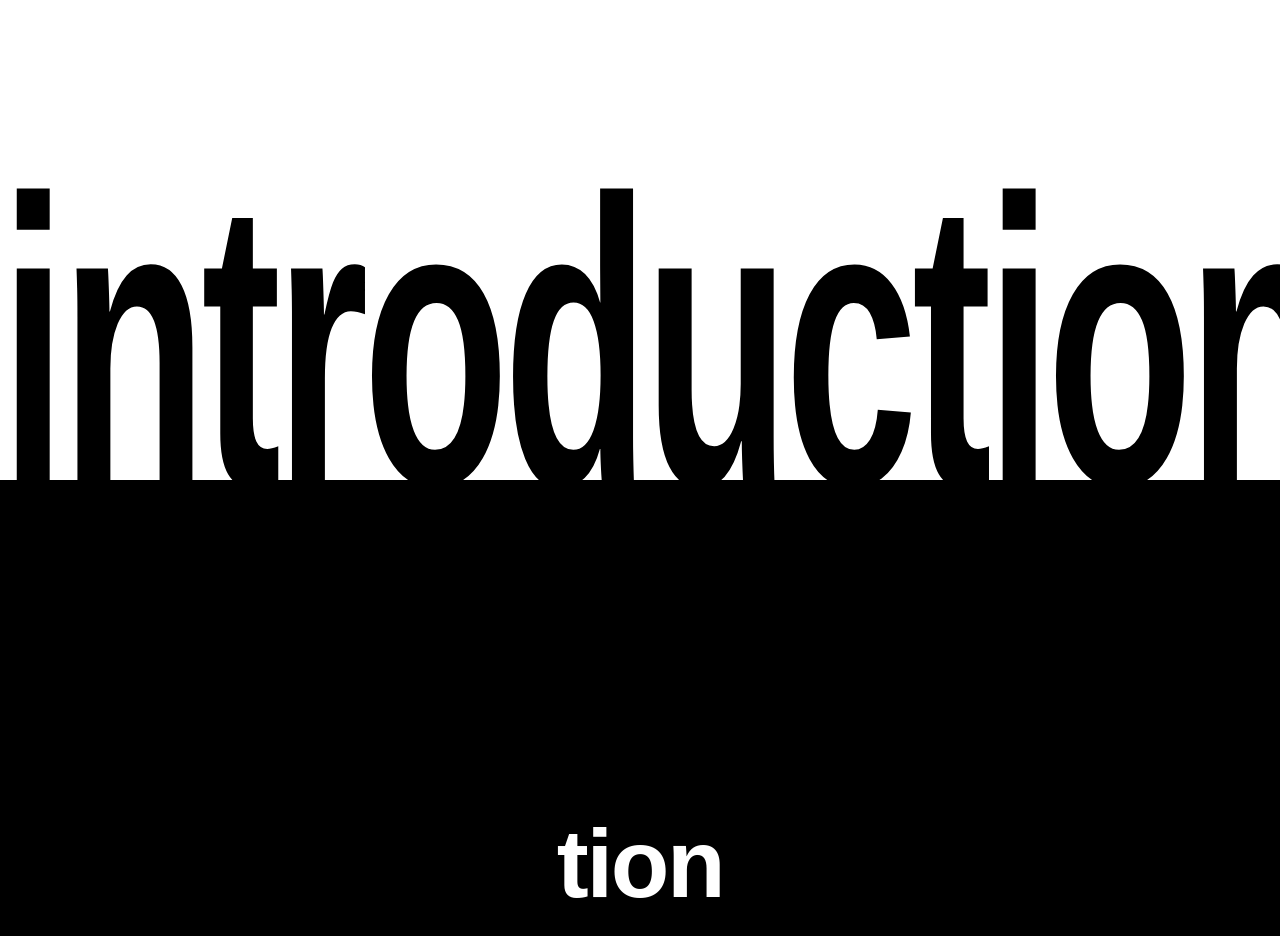
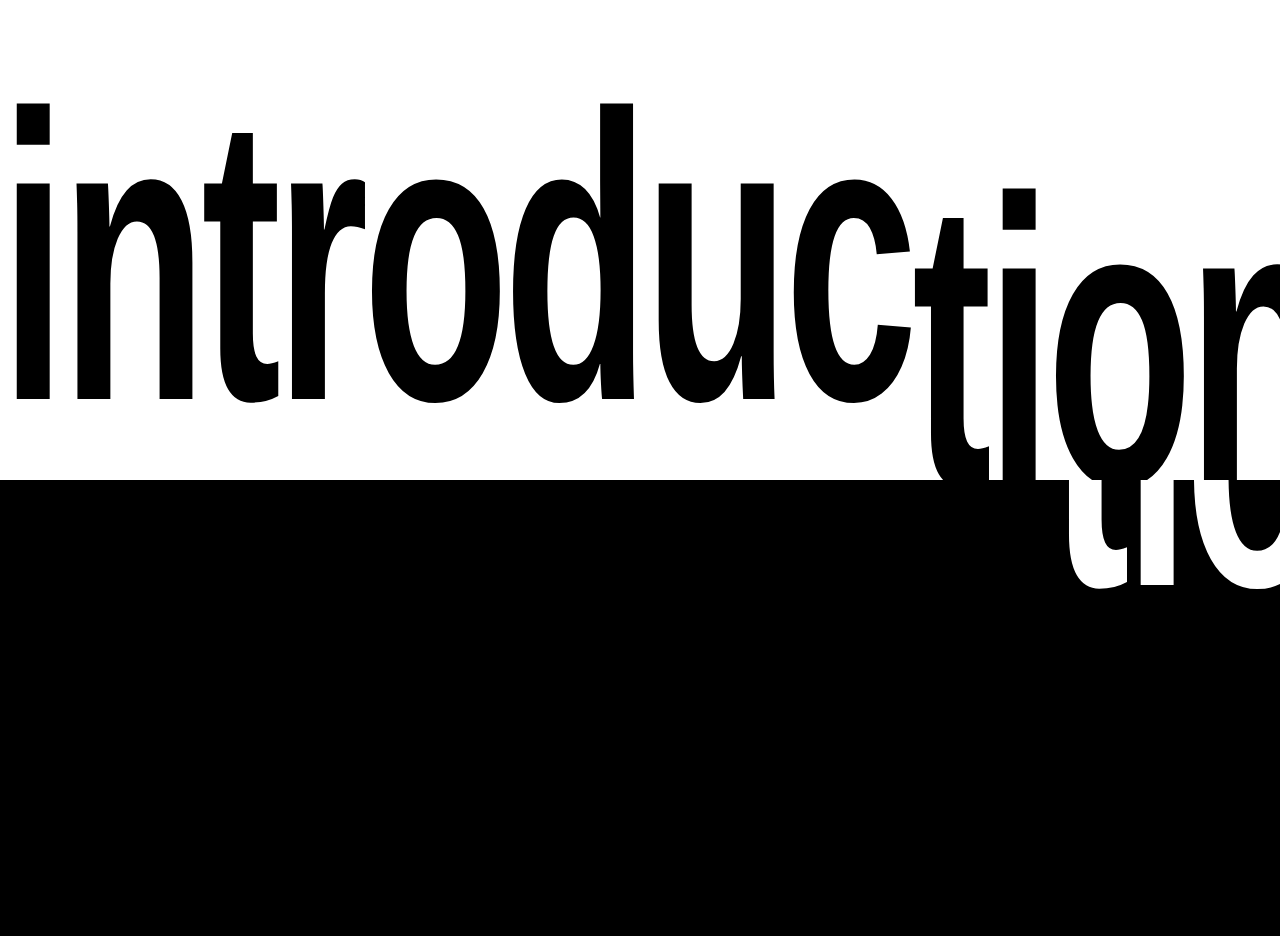
Before and after one commit to EarlClydeeee/ec_portfolio, a Next.js app in the folder earl-clyde-portfolio/: page / in a window 1280 px wide. Shown: the part 1120-2056 px from the top of the page. Built offline with nearby package versions, Linux system fonts and the light colour scheme.

Commit message:
fix: introduction layout is now in-line with the figma

```diff
--- a/earl-clyde-portfolio/app/page.tsx
+++ b/earl-clyde-portfolio/app/page.tsx
@@ -34,7 +34,7 @@ export default function EarlClydePortfolio() {
       <section className="h-screen flex items-start justify-start bg-white pt-8 pb-8 pr-8 md:pt-16 md:pb-16 md:pr-16 lg:pt-24 lg:pb-24 lg:pr-24">
         <div className="w-full text-6xl md:text-[11rem] lg:text-[15rem] pt-8 md:pt-16 lg:pt-24">
           <h2 className="font-black text-black leading-none tracking-tight relative" style={{
-            top: "435px",
+            top: "350px",
             transform: "scaleY(1.7)",
             transformOrigin: "bottom"
           }}>
@@ -53,11 +53,15 @@ export default function EarlClydePortfolio() {
       </section>
 
       <section className="h-screen flex items-center justify-center bg-black text-white relative overflow-hidden">
-        <div className="text-center relative z-10">
-          <h2 className="text-6xl md:text-7xl lg:text-8xl font-black leading-none tracking-tight mb-8">
-          tion
+        <div className="w-full text-6xl md:text-[11rem] lg:text-[15rem] pt-8 md:pt-16 lg:pt-24">
+          <h2 className="font-black text-white leading-none tracking-tight relative" style={{
+            left: "1050px",
+            bottom: "400px",
+            transform: "scaleY(1.7)",
+            transformOrigin: "bottom"
+          }}>
+            tion
           </h2>
-
         </div>
       </section>
 
```
